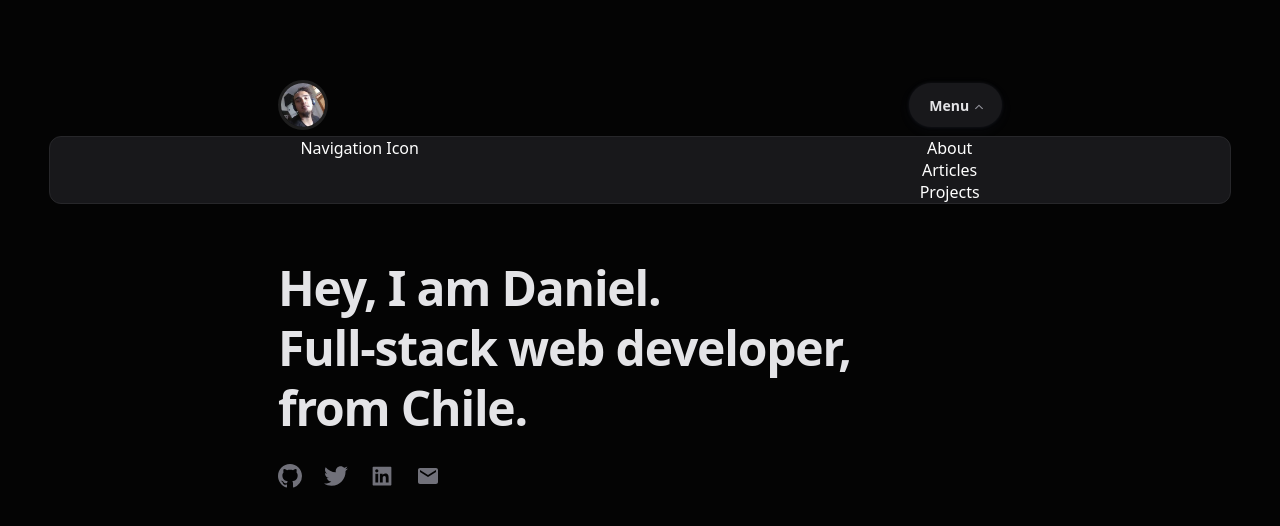
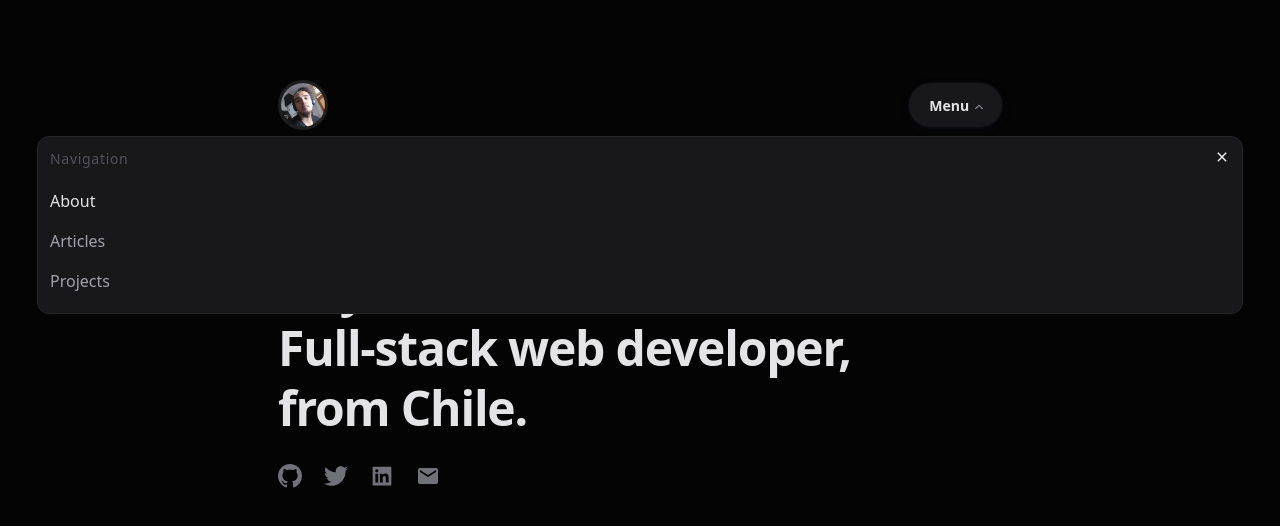
Before and after one commit to danielpizarrotadres/web-site, a React (Create React App) app: page / in a window 1280 px wide. Both pictures are taken after a click on the button "Menu". Shown: the top 526 px of the page. Built offline with nearby package versions, Linux system fonts and the light colour scheme.

Commit message:
:alembic: Add base

```diff
--- a/src/App.js
+++ b/src/App.js
@@ -2,12 +2,13 @@ import React, { useEffect, useState } from 'react';
 import classes from './App.module.css';
 // import { AiFillHome } from 'react-icons/ai';
 import { IoIosArrowDown } from 'react-icons/io';
-
+import { IoMdClose } from "react-icons/io";
 
 // TODO: Try to take a similar photo
 import logo from './logo.jpg';
 
 import screen from './screen.jpeg';
+import closing from './closing.svg'
 import arrow from './logo.svg';
 import { BsGithub } from 'react-icons/bs';
 import { TfiTwitterAlt } from 'react-icons/tfi';
@@ -46,14 +47,17 @@ const App = () => {
             <nav className={classes.MobileNav}>
                 <div className={classes.NavMenu}>
                     <div className={classes.MobileNavigationHeader}>
-                        Navigation
-                        Icon
+                        <h2>Navigation</h2>
+                        { /* <img alt='closing' src={closing} /> */ }
+                        <IoMdClose className={classes.Closing} />
+                    </div>
+                    <section className={classes.MobileNavigationItems}>
                         <ul>
-                            <li>About</li>
+                            <li className={classes.MobileNavigationActiveItem}>About</li>
                             <li>Articles</li>
                             <li>Projects</li>
                         </ul>
-                    </div>
+                    </section>
                 </div>
             </nav>
         </React.Fragment>;
--- a/src/App.module.css
+++ b/src/App.module.css
@@ -172,11 +172,46 @@
     top: 8.5rem;
     border: 1px solid rgb(39 39 42/1);
     opacity: 1;
+    text-align: left;
+    padding: 12px;
 }
 
 .MobileNavigationHeader {
     display: flex;
-    justify-content: space-around;
+    justify-content: space-between;
+}
+
+.MobileNavigationHeader h2 {
+    color: rgb(82 82 91/1);
+    letter-spacing: .05em;
+    font-size: .875rem;
+    line-height: 1.25rem;
+    margin: 0;
+    font-weight: normal;
+}
+
+.MobileNavigationHeader img {
+    color: white;
+}
+
+.MobileNavigationItems {
+    margin-top: 12px;
+}
+
+.MobileNavigationItems li {
+    padding: .5rem 0;
+    color: #a1a1aa;
+    font-size: 1rem;
+    line-height: 1.5rem;
+    border: 0 solid #e5e7eb;
+}
+
+.MobileNavigationItems .MobileNavigationActiveItem {
+    color: rgb(228 228 231/1);
+}
+
+.Closing {
+    color: white;
 }
 
 @media screen and (max-width: 912px) {
```
Also changed, not shown: src/closing.svg (added).
